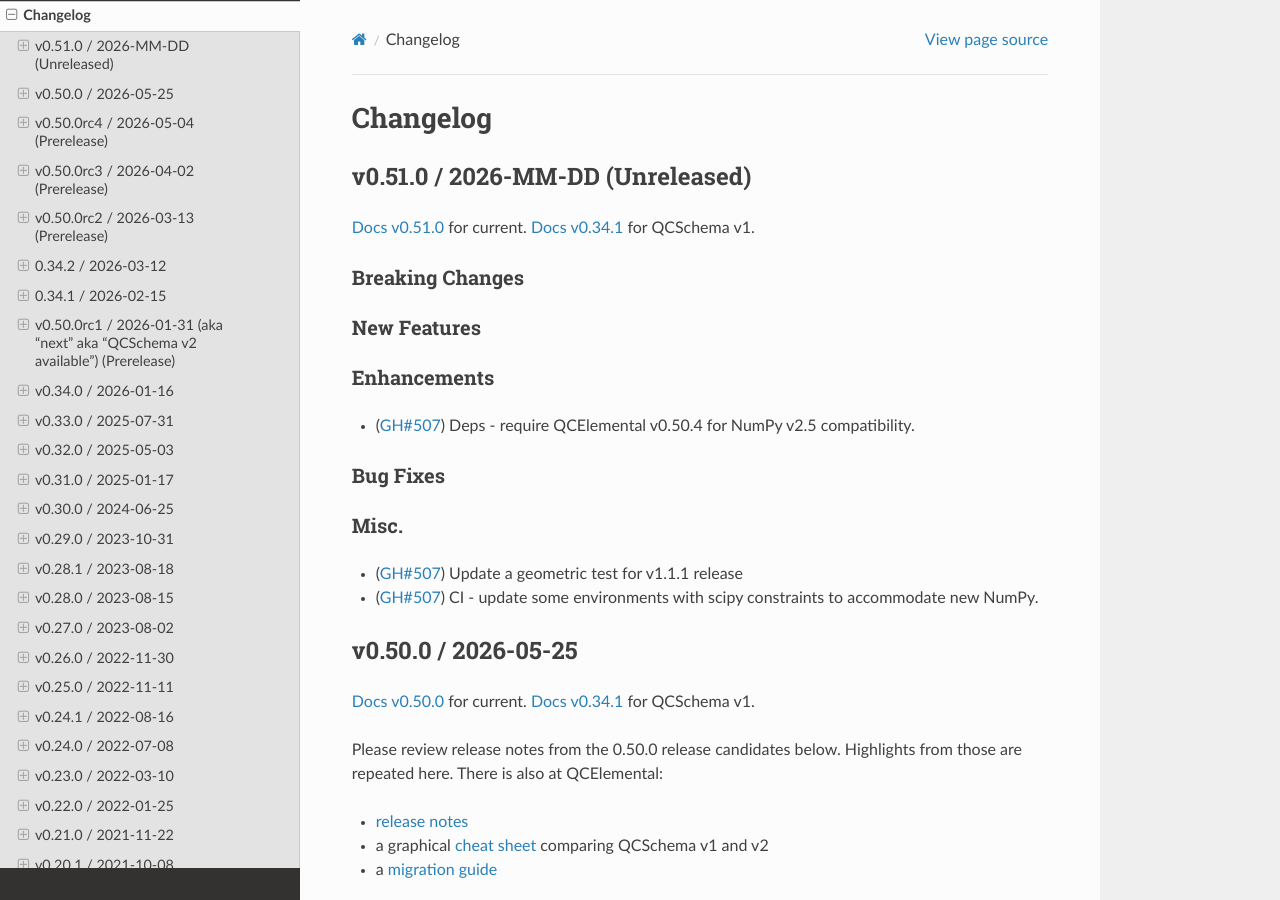
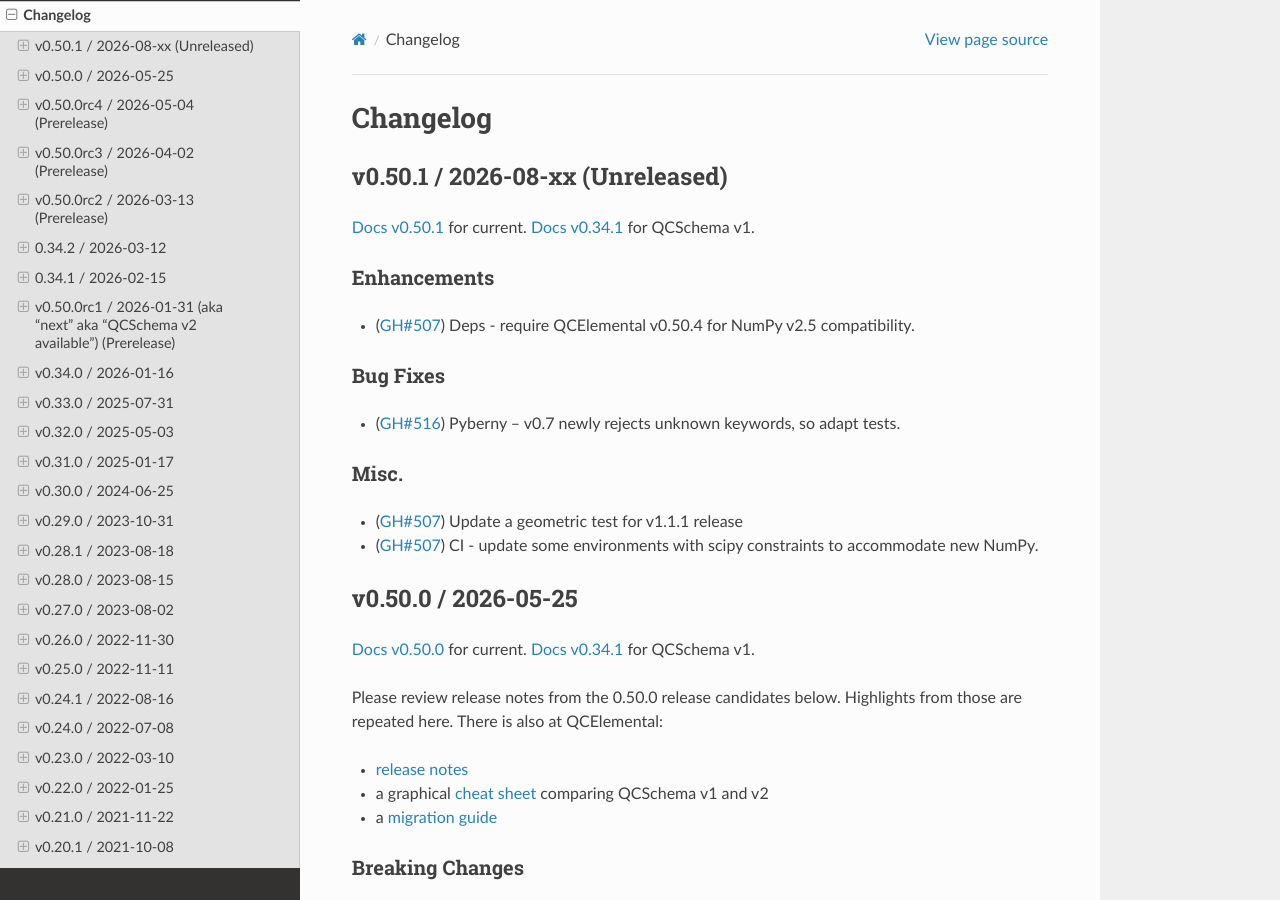
Before and after one commit to MolSSI/QCEngine, a Sphinx documentation site: the page built from docs/source/changelog.rst, in a window 1280 px wide and 900 px high. Built offline with Sphinx 7.4.7 and the Read the Docs theme 3.1.0, drawn with Linux system fonts in a browser that asks for light colours; the version number could not be read and is left out.

Commit message:
Fix pyberny 0.7 CI compatibility (#516)
* Fix pyberny 0.7 CI compatibility

* changelog

* Change release date for v0.50.1 to unreleased

Update changelog for unreleased version v0.50.1.

* fix ci for libxc 7.2

```diff
--- a/codemeta.json
+++ b/codemeta.json
@@ -6,7 +6,7 @@
     "codeRepository": "https://github.com/MolSSI/QCEngine",
     "issueTracker": "https://github.com/MolSSI/QCEngine/issues",
     "license": "https://opensource.org/licenses/BSD-3-Clause",
-    "version": "0.32",
+    "version": "0.50",
     "author": [
         {
             "@type": "Person",
--- a/docs/source/changelog.rst
+++ b/docs/source/changelog.rst
@@ -34,16 +34,10 @@
 
 .. _`sec:cl0510`:
 
-v0.51.0 / 2026-MM-DD (Unreleased)
+v0.50.1 / 2026-08-xx (Unreleased)
 --------------------
 
-:docs:`v0.51.0` for current. :docs:`v0.34.1` for QCSchema v1.
-
-Breaking Changes
-++++++++++++++++
-
-New Features
-++++++++++++
+:docs:`v0.50.1` for current. :docs:`v0.34.1` for QCSchema v1.
 
 Enhancements
 ++++++++++++
@@ -51,6 +45,7 @@
 
 Bug Fixes
 +++++++++
+- (:pr:`516`) Pyberny -- v0.7 newly rejects unknown keywords, so adapt tests.
 
 Misc.
 +++++
--- a/docs/source/conf.py
+++ b/docs/source/conf.py
@@ -170,7 +170,7 @@
 # (source start file, target name, title,
 #  author, documentclass [howto, manual, or own class]).
 latex_documents = [
-    (master_doc, 'QCEngine.tex', 'QCEngine Documentation', 'The QCArchive Development Team', 'manual'),
+    (master_doc, "QCEngine.tex", "QCEngine Documentation", "The QCArchive Development Team", "manual"),
 ]
 
 
@@ -178,7 +178,7 @@
 
 # One entry per manual page. List of tuples
 # (source start file, name, description, authors, manual section).
-man_pages = [(master_doc, 'qcengine', 'QCEngine Documentation', [author], 1)]
+man_pages = [(master_doc, "qcengine", "QCEngine Documentation", [author], 1)]
 
 
 # -- Options for Texinfo output ----------------------------------------------
```
Also changed, not shown: 5 other files.
